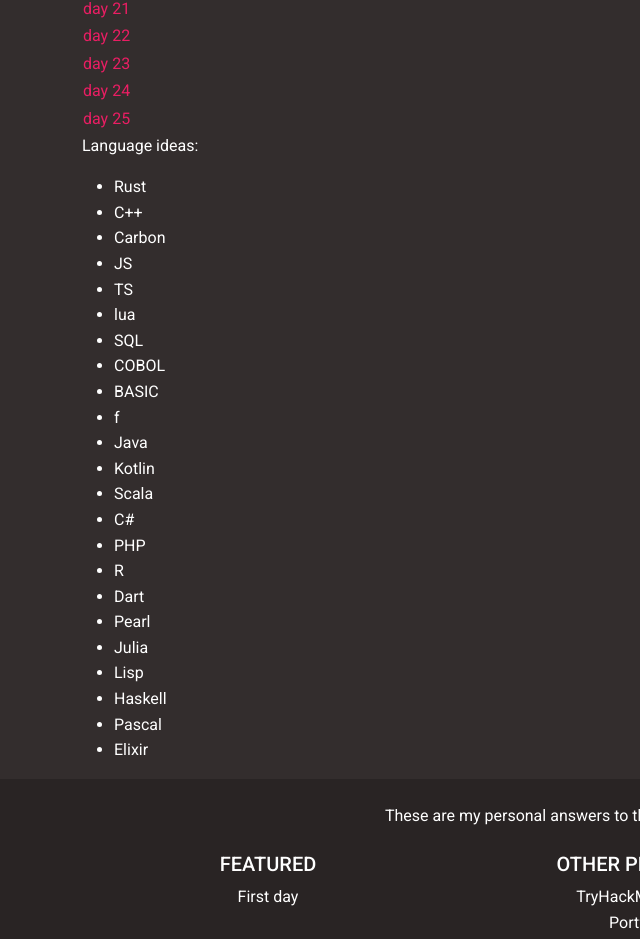
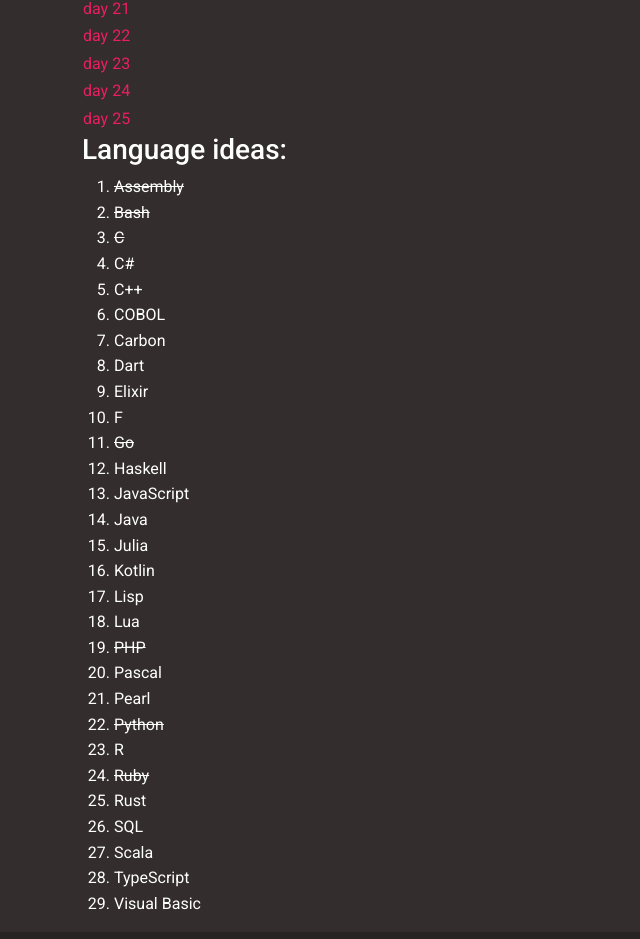
Before and after one commit to Jeb4dev/AdventOfCode2022, a plain HTML site: page docs/index.html in a window 1280 px wide. Shown: the part 1034-1973 px from the top of the page, without its empty margins (0-640 px from the left). Drawn offline with nearby package versions, Linux system fonts and the light colour scheme.

Commit message:
updated language ideas

```diff
--- a/docs/index.html
+++ b/docs/index.html
@@ -268,32 +268,38 @@ day</a>
     </tr>
     </tbody>
     </table>
-    <p>Language ideas:</p>
-    <ul>
+    <h3 id="language-ideas">Language ideas:</h3>
+    <ol type="1">
+    <li><del>Assembly</del></li>
+    <li><del>Bash</del></li>
+    <li><del>C</del></li>
+    <li>C#</li>
+    <li>C++</li>
+    <li>COBOL</li>
+    <li>Carbon</li>
+    <li>Dart</li>
+    <li>Elixir</li>
+    <li>F</li>
+    <li><del>Go</del></li>
+    <li>Haskell</li>
+    <li>JavaScript</li>
+    <li>Java</li>
+    <li>Julia</li>
+    <li>Kotlin</li>
+    <li>Lisp</li>
+    <li>Lua</li>
+    <li><del>PHP</del></li>
+    <li>Pascal</li>
+    <li>Pearl</li>
+    <li><del>Python</del></li>
+    <li>R</li>
+    <li><del>Ruby</del></li>
     <li>Rust</li>
-    <li>C++</li>
-    <li>Carbon</li>
-    <li>JS</li>
-    <li>TS</li>
-    <li>lua</li>
     <li>SQL</li>
-    <li>COBOL</li>
-    <li>BASIC</li>
-    <li>f</li>
-    <li>Java</li>
-    <li>Kotlin</li>
     <li>Scala</li>
-    <li>C#</li>
-    <li>PHP</li>
-    <li>R</li>
-    <li>Dart</li>
-    <li>Pearl</li>
-    <li>Julia</li>
-    <li>Lisp</li>
-    <li>Haskell</li>
-    <li>Pascal</li>
-    <li>Elixir</li>
-    </ul>
+    <li>TypeScript</li>
+    <li>Visual Basic</li>
+    </ol>
 
 </article>
 
```
Also changed, not shown: 1 other file.
